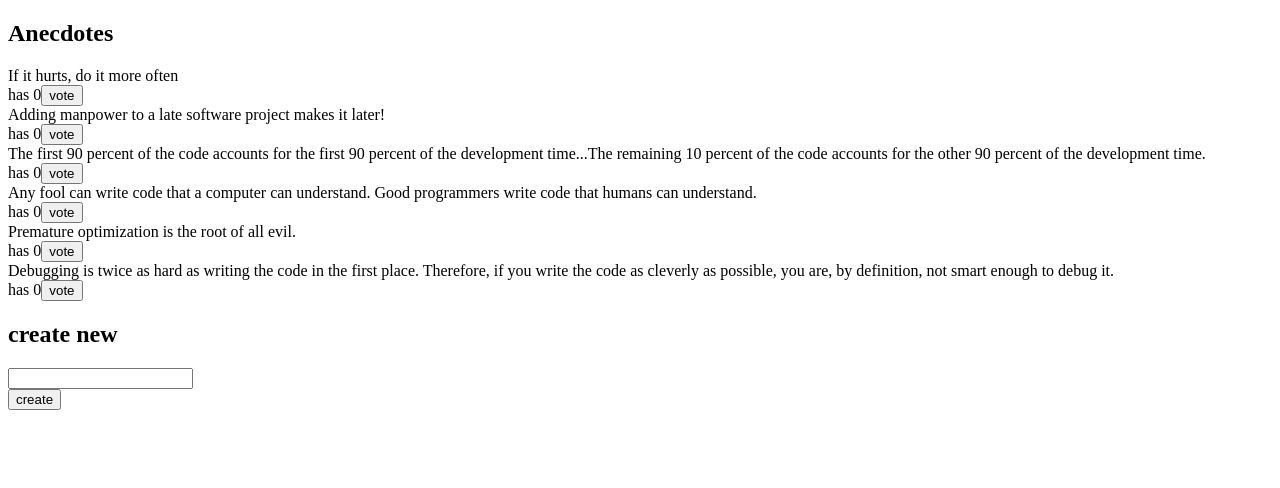
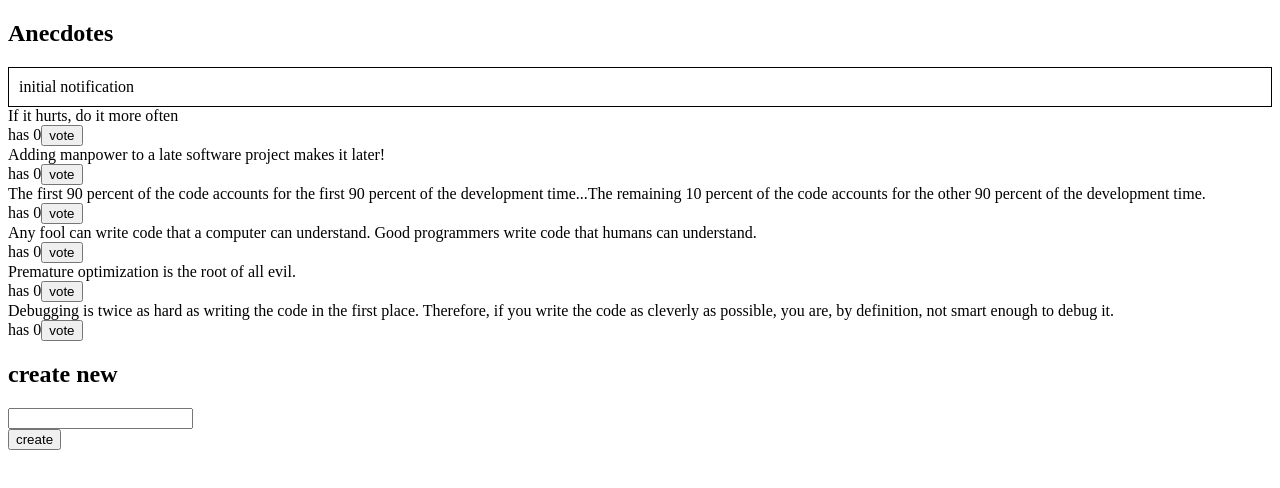
Before and after one commit to Mitui644/part6, a React (Create React App) app in the folder redux-anecdotes/: page / in a window 1280 px wide. Shown: the top 488 px of the page. Built offline with nearby package versions, Linux system fonts and the light colour scheme.

Commit message:
Solution for 6_10

```diff
--- a/redux-anecdotes/src/App.js
+++ b/redux-anecdotes/src/App.js
@@ -1,11 +1,13 @@
 import React from 'react'
 import AnecdoteForm from './components/AnecdoteForm'
 import AnecdoteList from './components/AnecdoteList'
+import Notification from './components/Notification'
 
 const App = () => {
   return (
     <div>
       <h2>Anecdotes</h2>
+      <Notification />
       <AnecdoteList />
       <AnecdoteForm />
     </div>
--- a/redux-anecdotes/src/components/AnecdoteList.js
+++ b/redux-anecdotes/src/components/AnecdoteList.js
@@ -3,7 +3,7 @@
 import { getVoteAction } from '../reducers/anecdoteReducer'
 
 const AnecdoteList = () => {
-    const anecdotes = useSelector(state => state)
+    const anecdotes = useSelector(state => state.anecdotes)
     const dispatch = useDispatch()
 
     const vote = (id) => {
--- a/redux-anecdotes/src/components/Notification.js
+++ b/redux-anecdotes/src/components/Notification.js
@@ -1,7 +1,9 @@
 
 import React from 'react'
+import { useSelector } from 'react-redux'
 
 const Notification = () => {
+  const notification = useSelector(state => state.notification)
   const style = {
     border: 'solid',
     padding: 10,
@@ -9,7 +11,7 @@
   }
   return (
     <div style={style}>
-      render here notification...
+      {notification}
     </div>
   )
 }
--- a/redux-anecdotes/src/reducers/anecdoteReducer.js
+++ b/redux-anecdotes/src/reducers/anecdoteReducer.js
@@ -19,7 +19,7 @@
 
 const initialState = anecdotesAtStart.map(asObject)
 
-const reducer = (state = initialState, action) => {
+const anecdoteReducer = (state = initialState, action) => {
   console.log('state now: ', state)
   console.log('action', action)
 
@@ -57,4 +57,4 @@
   }
 }
 
-export default reducer
+export default anecdoteReducer
--- /dev/null
+++ b/redux-anecdotes/src/reducers/notificationReducer.js
@@ -0,0 +1,9 @@
+const notificationReducer = (state = 'initial notification', action) => {
+    console.log(action)
+    switch (action.type) {
+      default:
+        return state
+    }
+  }
+
+export default notificationReducer
--- a/redux-anecdotes/src/store.js
+++ b/redux-anecdotes/src/store.js
@@ -1,6 +1,12 @@
-import { createStore } from 'redux'
-import reducer from './reducers/anecdoteReducer'
+import { createStore, combineReducers } from 'redux'
 import { composeWithDevTools } from 'redux-devtools-extension'
+import anecdoteReducer from './reducers/anecdoteReducer'
+import notificationReducer from './reducers/notificationReducer'
+
+const reducer = combineReducers({
+    anecdotes: anecdoteReducer,
+    notification: notificationReducer
+})
 
 const store = createStore(reducer, composeWithDevTools())
 
```
